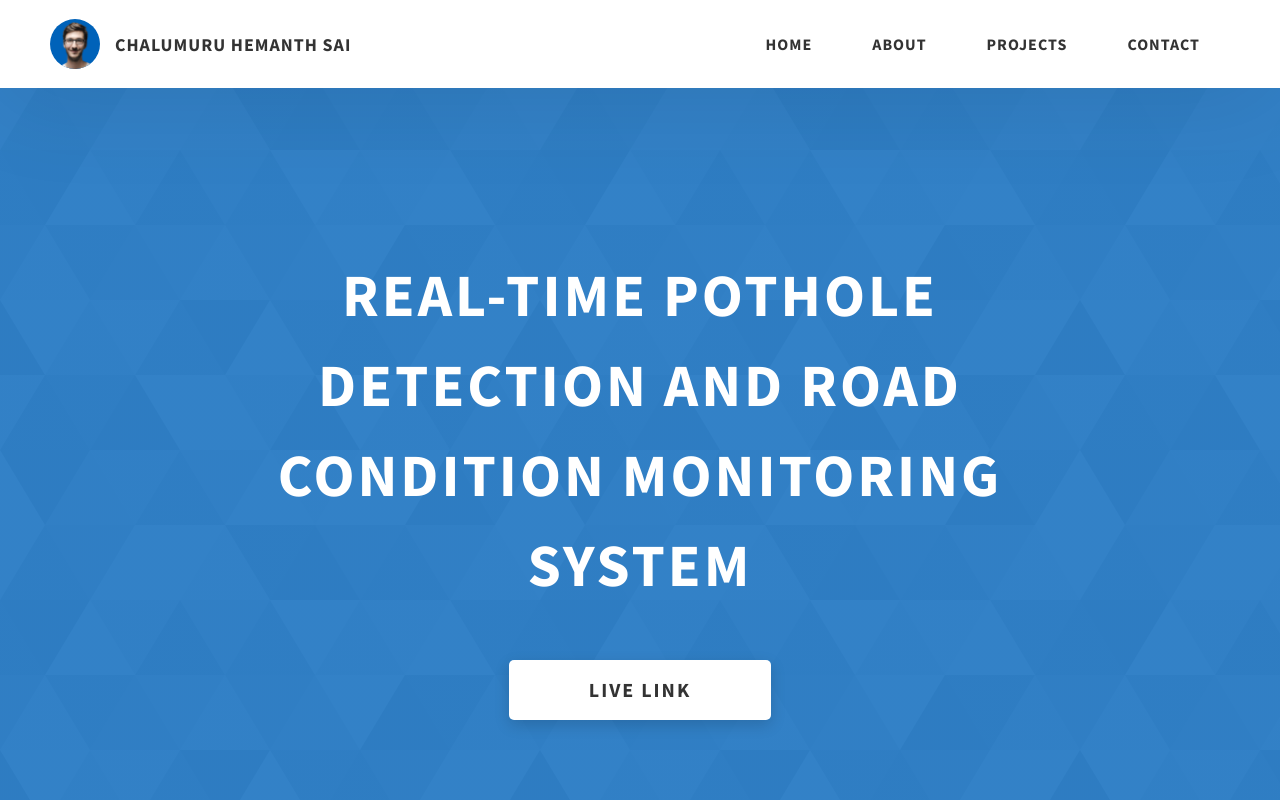
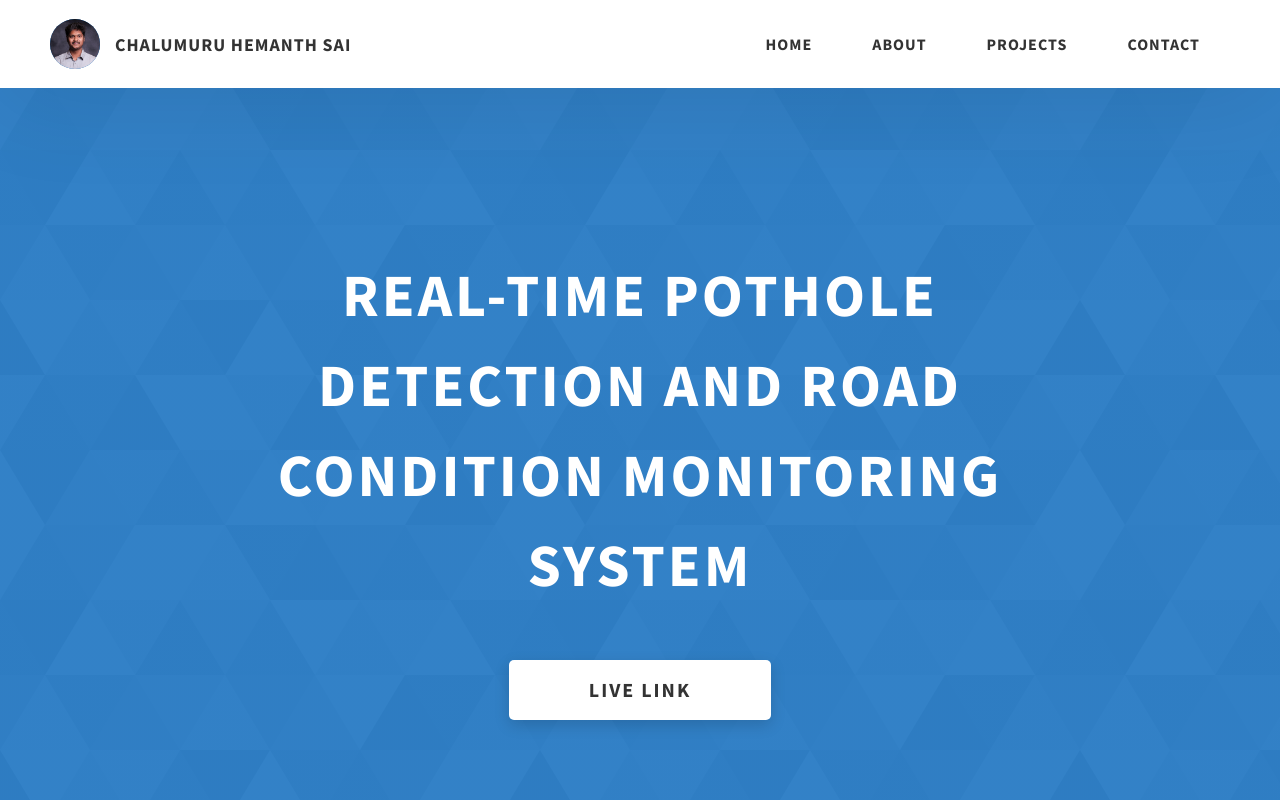
Before and after one commit to chalumuru-hemanth/Portfolio, a website: page project-1.html in a window 1280 px wide. Shown: the top 800 px of the page. Drawn offline with Linux system fonts and the light colour scheme; files whose address does not match are found by name.

Commit message:
Modified files

```diff
--- a/project-1.html
+++ b/project-1.html
@@ -22,7 +22,7 @@
         <div class="header__logo-container">
           <div class="header__logo-img-cont">
             <img
-              src="./assets/png/john-doe.png"
+              src="./assets/png/assets/png/Front-profile.jpg"
               alt="Ram Maheshwari Logo Image"
               class="header__logo-img"
             />
```
Also changed, not shown: project-2.html (+1 -1 lines), project-3.html (+1 -1 lines).
